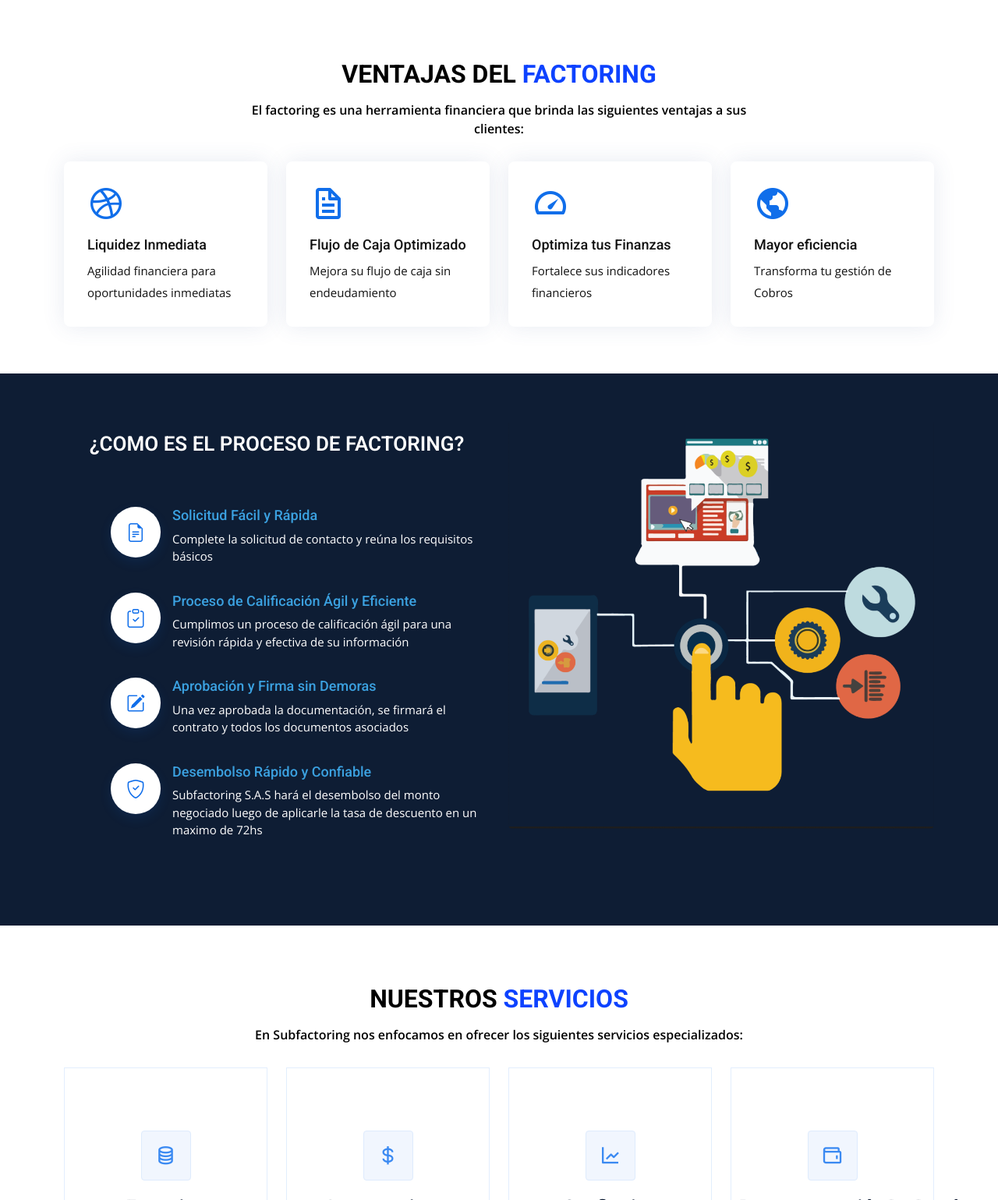
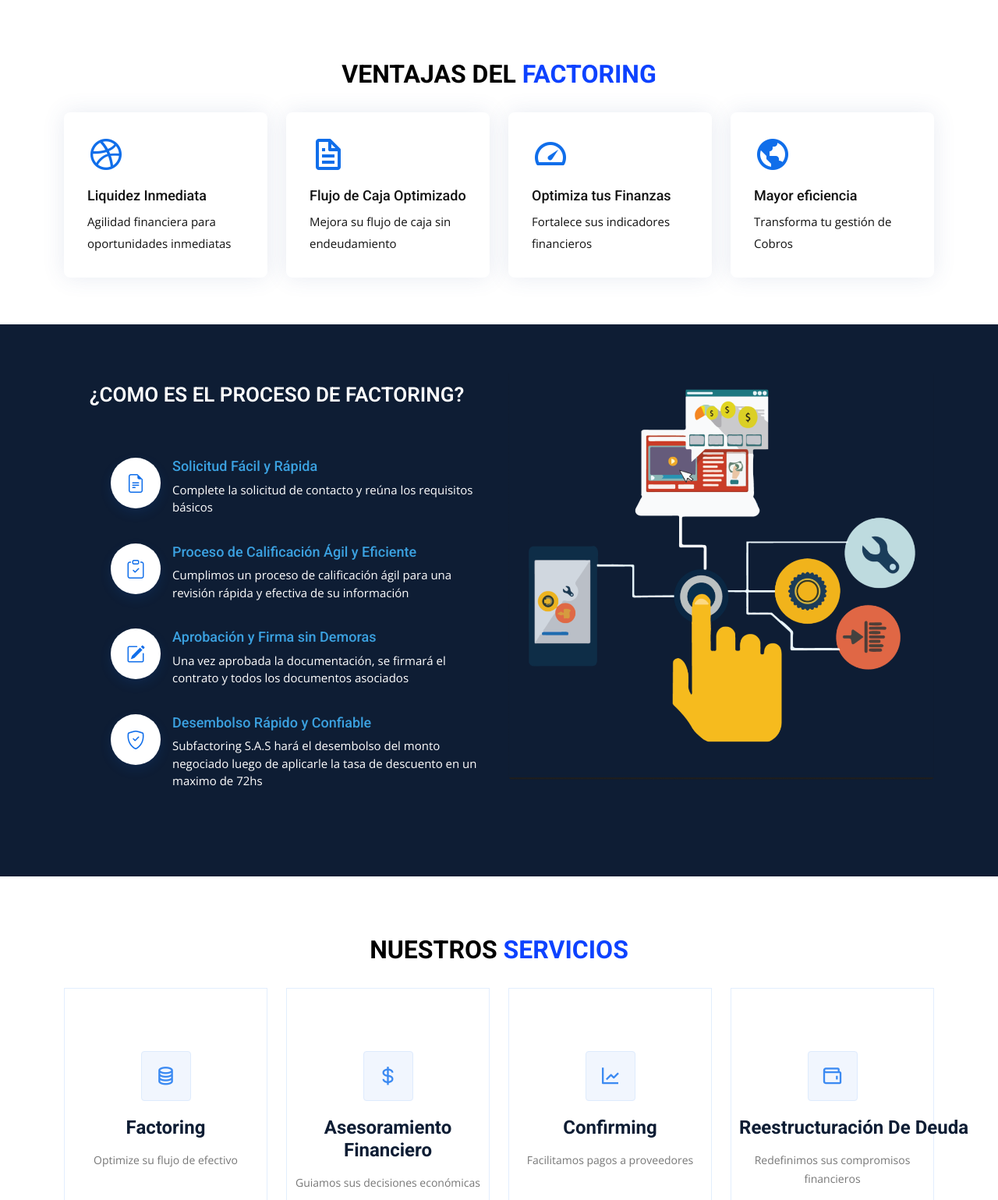
Before and after one commit to hela17/factoring, a plain HTML site: page index.html in a window 1280 px wide. Shown: the part 1308-2847 px from the top of the page at 78% size. Drawn offline with nearby package versions, Linux system fonts and the light colour scheme.

Commit message:
Saque los subtitulos a Ventajas del factoring y nuestros servicios

```diff
--- a/index.html
+++ b/index.html
@@ -140,7 +140,7 @@
       <div class="container" data-aos="fade-up">
         <div class="section-title">
             <h3>Ventajas del <span>Factoring</span></h3>
-            <p>El factoring es una herramienta financiera que brinda las siguientes ventajas a sus clientes:
+            <!-- <p>El factoring es una herramienta financiera que brinda las siguientes ventajas a sus clientes: -->
         </div>
 
         <div class="row">
@@ -292,7 +292,7 @@
         <div class="container" data-aos="fade-up">
           <div class="section-title">
             <h3>Nuestros <span>Servicios</span></h3>
-            <p>En Subfactoring nos enfocamos en ofrecer los siguientes servicios especializados:</p>
+            <!-- <p>En Subfactoring nos enfocamos en ofrecer los siguientes servicios especializados:</p> -->
           </div>
 
           <div class="row">
```
